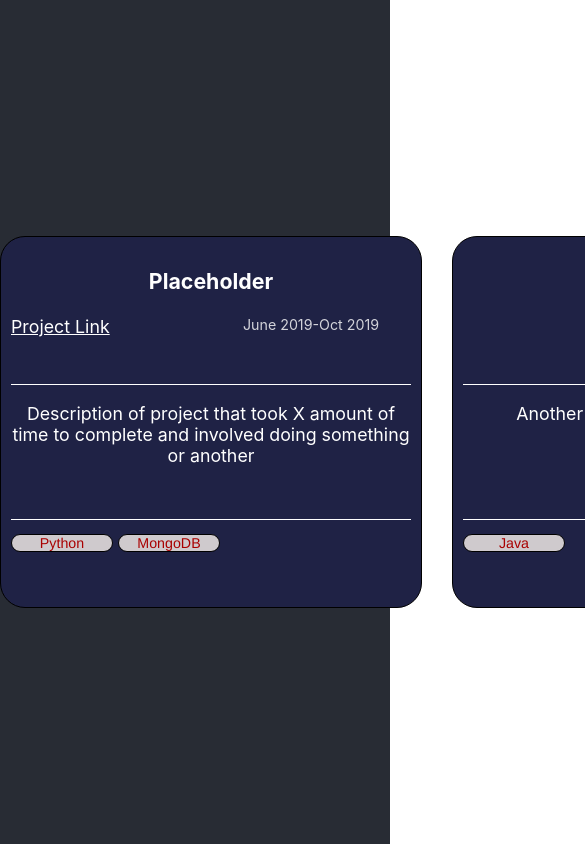
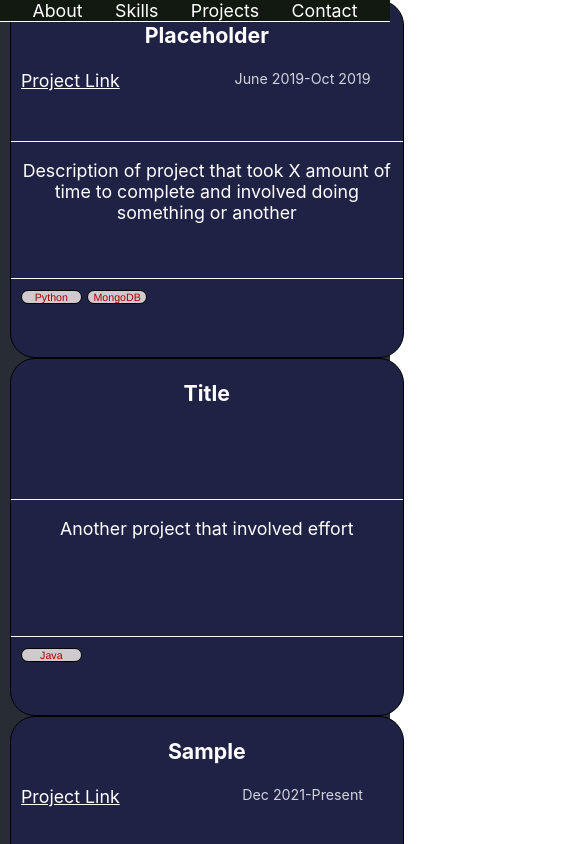
Before and after one commit to EladB1/react-gh-pages, a React (Create React App) app: page / in a window 390 px wide. Shown: the top 844 px of the page, 585 px wide, since content can reach past the window. Built offline with nearby package versions, Linux system fonts and the light colour scheme.

Commit message:
Revamped frontend design to use Sass and be slightly more responsive.

```diff
--- a/package.json
+++ b/package.json
@@ -10,6 +10,7 @@
     "react": "^17.0.2",
     "react-dom": "^17.0.2",
     "react-scripts": "4.0.3",
+    "sass": "^1.43.4",
     "web-vitals": "^1.1.2"
   },
   "scripts": {
@@ -18,7 +19,8 @@
     "test": "react-scripts test",
     "eject": "react-scripts eject",
     "predeploy": "npm run build",
-    "deploy": "gh-pages -d build"
+    "deploy": "gh-pages -d build",
+    "sass": "sass src/Sass:src/Css --watch --no-source-map"
   },
   "eslintConfig": {
     "extends": [
--- a/src/App.js
+++ b/src/App.js
@@ -1,28 +1,10 @@
 //import logo from './logo.svg';
-import './App.css';
-import './Project.css';
+import './Css/App.css';
+import './Sass/Project.scss';
+import './Sass/menu.scss';
 import Projects from './projects.json';
 
-/*
-const ProjectTitle = (props) => {
-
-};
-
-const ProjectDescription = (props) => {
-
-};
-
-const ProjectTimeFrame = (props) => {
-
-};
-
-const ProjectTags = (props) => {
-
-};
-*/
-
 const Project = props => {
-    console.log(props);
     return (
         <div class="project">
             <div id="section1">
@@ -46,10 +28,6 @@ const Project = props => {
                           <p class="tag">{tag}</p>
                       )
                   })}
-                  {/*
-                  <p class="tag">Python</p>
-                  <p class="tag">MongoDB</p>
-                  */}
                 </div>
             </div>
         </div>
@@ -73,6 +51,12 @@ function App() {
         >
           Learn React
         </a>*/}
+        <div className="menu">
+            <div className="About">About</div>
+            <div className="Skills">Skills</div>
+            <div className="Projects">Projects</div>
+            <div className="Contact">Contact</div>
+        </div>
         <div className="projectDisplay">
             {list.map((project, index) => {
                 return (<Project
@@ -84,10 +68,6 @@ function App() {
                     tags={project.tags}
                 />)
             })}
-            {/*
-                <Project />
-                <Project />
-            */}
         </div>
       </header>
     </div>
--- a/src/Project.css
+++ /dev/null
@@ -1,152 +0,0 @@
-.projectDisplay {
-    width: 100%;
-    height: 100%;
-    display: inline-flex;
-    //justify-content: center;
-
-}
-
-.project {
-  border: 1px solid black;
-  border-radius: 25px;
-  width: 400px;
-  height: 350px;
-  //background-color: #003186;
-  background-color: #1f2245;
-  color: white;
-  padding: 10px;
-  margin-right: 30px;
-}
-
-
-#title {
-  font-weight: bold;
-  text-align: center;
-  font-size: 1.2em;
-}
-
-#time {
-  text-decoration: italic;
-  font-size: 0.8em;
-  opacity: 0.8;
-  margin: 0;
-  float: right;
-  width: 200px;
-  //background-color: red;
-  text-align: center;
-}
-
-.p_link {
-    color: #ffffff;
-    /*margin-right: auto;
-    margin-left: 0;*/
-    float: left;
-    position: relative;
-    top: 0;
-}
-
-.p_link:visited {
-    color: #ff0000;
-}
-
-#tags {
-  display: inline-flex;
-  align-items: center;
-  width: 400px;
-}
-
-.tag {
-  color: #a90000;
-  background-color: #cfcacd;
-  font-size: 0.8em;
-  font-family: Helvetica;
-  margin-right: 5px;
-  border: 1px solid black;
-  width: 100px;
-  text-align: center;
-  border-radius: 20px;
-}
-
-#container {
-
-border: 1px solid #000000;
-
-height: 210px;
-
-width: 250px;
-
-background-color: #1f2247;
-
-color: white;
-
-}
-
-
-
-#section1, #section2 {
-
-border-bottom: 1px solid #ffffff;
-
-}
-
-
-
-#section1, #section2, #section3 {
-
-height: 116px;
-
-width: 400px;
-
-margin: 0 auto;
-
-}
-
-
-
-#section1 {
-
-//overflow-y: scroll;
-
-justify-content: center;
-
-}
-
-
-
-#part1-text {
-
-height: 20px;
-
-//background-color: red;
-
-width: 50px;
-
-margin: 0 auto;
-
-vertical-align: center;
-
-}
-
-
-
-#section2 {
-
-//overflow-y: scroll;
-
-}
-
-
-
-#part2-list {
-
-margin: 0;
-
-}
-
-
-
-#section3 {
-
-
-
-}
--- /dev/null
+++ b/src/Sass/Project.scss
@@ -0,0 +1,95 @@
+$project-container-color: #1f2245; //#003186;
+$project-text-color: #ffffff;
+$link_color: #ffffff;
+$link_visited_color: #ff0000;
+$tag_text_color: #a90000;
+$tag_bg_color: #cfcacd;
+$project_height: 20em;
+$project_width: 22em;
+$project_section_height: $project_height / 3;
+$project_section_divider: 1px solid #ffffff;
+$tag_width: $project_width / 4;
+$tag_font_size: 0.6em;
+
+.projectDisplay {
+    width: 100%;
+    //height: 100%;
+    display: inline-flex;
+    padding-left: 20px;
+    flex-direction: row;
+    flex-wrap: wrap;
+
+}
+
+.project {
+  flex-shrink: 2;
+  border: 1px solid black;
+  border-radius: 25px;
+  width: $project_width;
+  height: $project_height;
+  background-color: $project-container-color;
+  color: $project-text-color;
+  //padding: 10px;
+  margin-right: 30px;
+  #section1, #section2 {
+      border-bottom: $project_section_divider;
+  }
+  #section1, #section2, #section3 {
+      height: $project_section_height;
+      width: $project_width;
+      margin: 0 auto;
+  }
+  #section1 {
+      justify-content: center;
+      #title {
+        font-weight: bold;
+        text-align: center;
+        font-size: 1.2em;
+      }
+      #time {
+        text-decoration: italic;
+        font-size: 0.8em;
+        opacity: 0.8;
+        margin: 0;
+        float: right;
+        width: 200px;
+        text-align: center;
+      }
+      .p_link {
+          color: $link_color;
+          /*margin-right: auto;
+          margin-left: 0;*/
+          margin-left: 10px;
+          float: left;
+          position: relative;
+          top: 0;
+      }
+
+      .p_link:visited {
+          color: $link_visited_color;
+      }
+  }
+  #section2 {
+
+  }
+  #section3 {
+      #tags {
+        margin-left: 10px;
+        display: inline-flex;
+        align-items: center;
+        width: $project_width;
+      }
+
+      .tag {
+        color: $tag_text_color;
+        background-color: $tag_bg_color;
+        font-size: $tag_font_size;
+        font-family: Helvetica;
+        margin-right: 5px;
+        border: 1px solid black;
+        width: $tag_width;
+        text-align: center;
+        border-radius: 20px;
+      }
+  }
+}
--- /dev/null
+++ b/src/Sass/menu.scss
@@ -0,0 +1,24 @@
+$menu-bg-color: #111911;
+$border-color: #ffffff;
+
+.App-header {
+    min-width: 100vw;
+    flex-direction: unset;
+    margin-bottom: 10em;
+    .menu {
+      //overflow-x: scroll;
+      display: flex;
+      width: 100vw;
+      justify-content: space-evenly; //center;
+      position: absolute;
+      top: 0;
+      border-bottom: 1px solid $border-color;
+      background-color: $menu-bg-color;
+      margin-bottom: 10em;
+      div {
+          //margin: 10vw;
+          margin-bottom: 0;
+          margin-top: 0;
+      }
+    }
+}
--- a/src/index.js
+++ b/src/index.js
@@ -1,6 +1,6 @@
 import React from 'react';
 import ReactDOM from 'react-dom';
-import './index.css';
+import './Css/index.css';
 import App from './App';
 import reportWebVitals from './reportWebVitals';
 
--- a/src/projects.json
+++ b/src/projects.json
@@ -20,6 +20,20 @@
             "tags": [
                 "Java"
             ]
+        },
+        {
+            "title": "Sample",
+            "start": "Dec 2021",
+            "end": "Present",
+            "link": "https://github.com/notareallink",
+            "Description": "Did some things and accomplished some stuff in order to handle some objective",
+            "tags": [
+                "React",
+                "Node",
+                "Sass",
+                "Redis",
+                "Express"
+            ]
         }
     ]
 }
```
Also changed, not shown: src/Css/App.css (renamed from src/App.css), src/Css/index.css (renamed from src/index.css), 1 other file (tests, documents, lock files or other folders).
